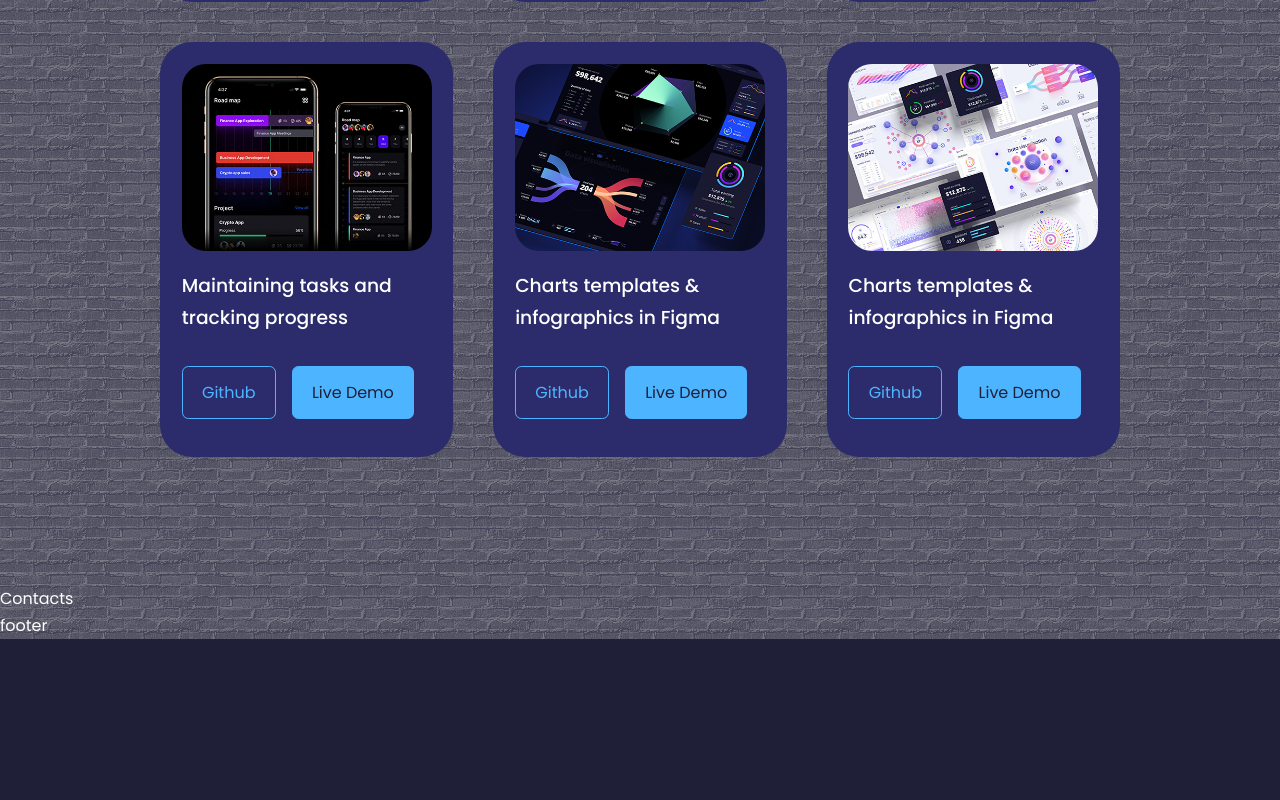
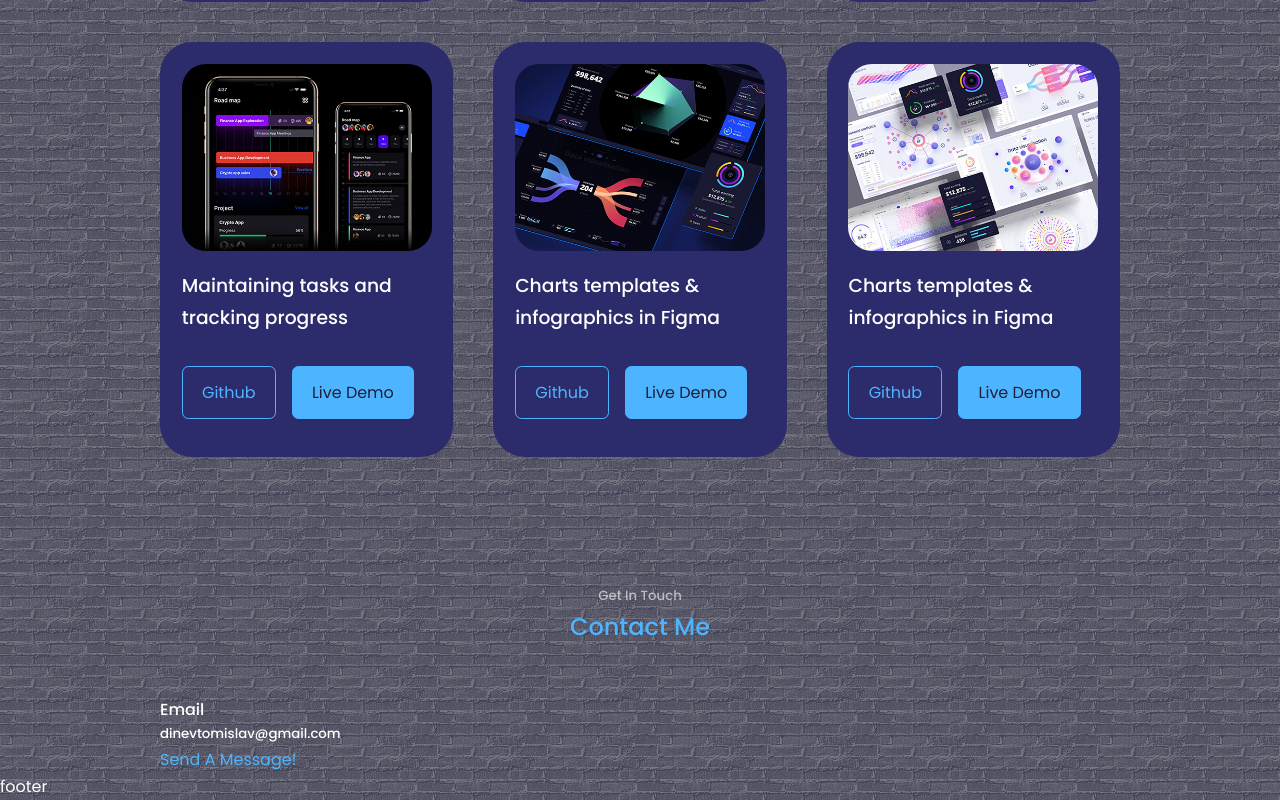
Before and after one commit to dinevtomislav/Portfolio, a React (Create React App) app in the folder react-portfolio-website/: page / in a window 1280 px wide. Shown: the part 3843-4643 px from the top of the page. Before the commit the page ends 4482 px from the top, so only its background shows below. Built offline with nearby package versions, Linux system fonts and the light colour scheme.

Commit message:
beginning of contact section

```diff
--- a/react-portfolio-website/src/components/contact/Contact.jsx
+++ b/react-portfolio-website/src/components/contact/Contact.jsx
@@ -3,7 +3,21 @@
 
 const Contacts = () => {
   return (
-    <section id='contact'>Contacts</section>
+    <section id='contact'>
+      <h5>Get In Touch</h5>
+      <h2>Contact Me</h2>
+
+      <div className='container contact__container'>
+        <div className='contact__options'>
+          <article className='contact__option'>
+            <h4>Email</h4>
+            <h5>dinevtomislav@gmail.com</h5>
+            <a href='mailto:dinevtomislav@gmail.com'>Send A Message!</a>
+          </article>
+        </div>
+        <form action=''></form>
+      </div>
+    </section>
   )
 }
 
```
